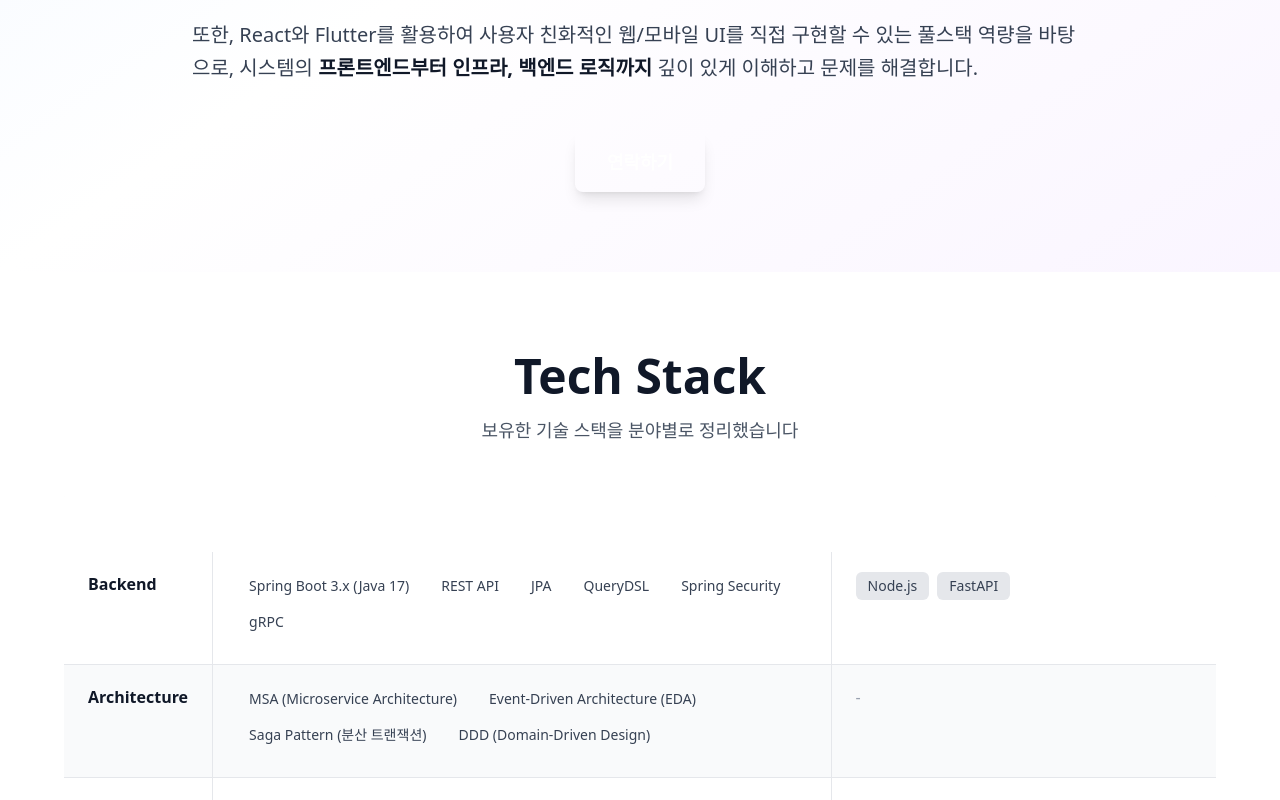
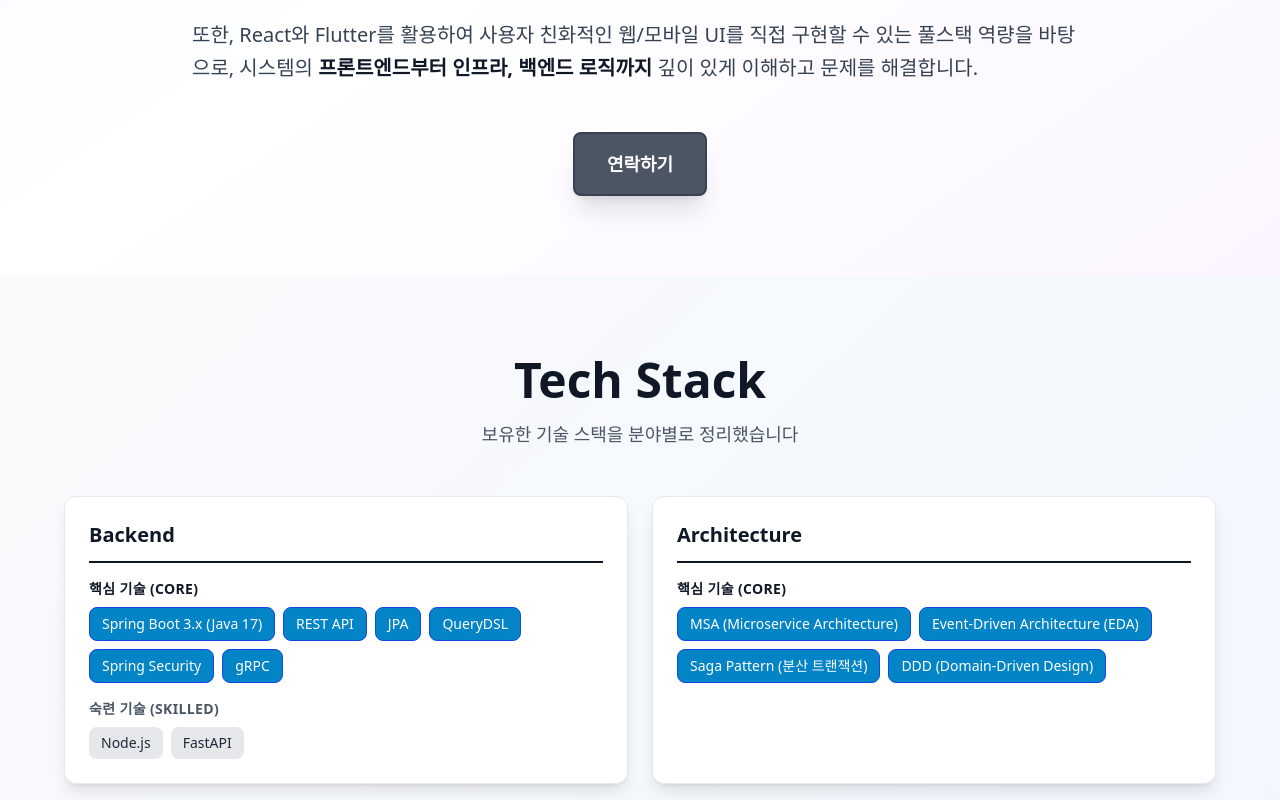
Before and after one commit to yukyoungs/my-react-portfolio, a React (Vite) app: page / in a window 1280 px wide. Shown: the part 600-1400 px from the top of the page. Built offline with nearby package versions, Linux system fonts and the light colour scheme.

Commit message:
Add animations and improve UI: add scroll animations, update Tech Stack to card layout, fix button colors, improve modal functionality

```diff
--- a/src/components/AboutMe.jsx
+++ b/src/components/AboutMe.jsx
@@ -1,14 +1,30 @@
+import { useScrollAnimation } from '../hooks/useScrollAnimation';
+
 const AboutMe = () => {
+  const [titleRef, titleVisible] = useScrollAnimation({ threshold: 0.2 });
+  const [contentRef, contentVisible] = useScrollAnimation({ threshold: 0.2 });
+  const [buttonRef, buttonVisible] = useScrollAnimation({ threshold: 0.2 });
+
   return (
     <section id="about-me" className="min-h-screen flex items-center justify-center bg-gradient-to-br from-blue-50 via-white to-purple-50 pt-20">
       <div className="container mx-auto px-4 py-20">
         <div className="max-w-4xl mx-auto text-center">
-          <h1 className="text-5xl md:text-6xl font-bold text-gray-900 mb-6 leading-tight">
+          <h1
+            ref={titleRef}
+            className={`text-5xl md:text-6xl font-bold text-gray-900 mb-6 leading-tight transition-all duration-1000 ${
+              titleVisible ? 'fade-in-up animate-visible' : 'opacity-0 translate-y-8'
+            }`}
+          >
             복잡한 시스템을 견고하게 설계하고 운영하는
             <span className="block text-primary-600 mt-2">풀스택 지향 백엔드 엔지니어</span>
           </h1>
 
-          <div className="mt-12 space-y-6 text-lg md:text-xl text-gray-700 leading-relaxed">
+          <div
+            ref={contentRef}
+            className={`mt-12 space-y-6 text-lg md:text-xl text-gray-700 leading-relaxed transition-all duration-1000 delay-200 ${
+              contentVisible ? 'fade-in-up animate-visible' : 'opacity-0 translate-y-8'
+            }`}
+          >
             <p className="text-left">
               저는 <strong className="text-gray-900">마이크로서비스 아키텍처(MSA)</strong>와{' '}
               <strong className="text-gray-900">이벤트 주도 아키텍처(EDA)</strong> 기반으로
@@ -29,7 +45,12 @@ const AboutMe = () => {
             </p>
           </div>
 
-          <div className="mt-12">
+          <div
+            ref={buttonRef}
+            className={`mt-12 transition-all duration-1000 delay-300 ${
+              buttonVisible ? 'fade-in-up animate-visible' : 'opacity-0 translate-y-8'
+            }`}
+          >
             <a
               href="#contact"
               onClick={(e) => {
@@ -45,7 +66,14 @@ const AboutMe = () => {
                   });
                 }
               }}
-              className="inline-block bg-primary-600 text-white px-8 py-4 rounded-lg font-semibold text-lg hover:bg-primary-700 transition-all transform hover:scale-105 shadow-lg hover:shadow-xl"
+              className="inline-block px-8 py-4 rounded-lg font-semibold text-lg transition-all transform hover:scale-110 shadow-xl hover:shadow-2xl border-2"
+              style={{ backgroundColor: '#4b5563', color: '#ffffff', borderColor: '#374151' }}
+              onMouseEnter={(e) => {
+                e.currentTarget.style.backgroundColor = '#374151';
+              }}
+              onMouseLeave={(e) => {
+                e.currentTarget.style.backgroundColor = '#4b5563';
+              }}
             >
               연락하기
             </a>
--- a/src/components/Contact.jsx
+++ b/src/components/Contact.jsx
@@ -1,4 +1,8 @@
+import { useScrollAnimation } from '../hooks/useScrollAnimation';
+
 const Contact = () => {
+  const [sectionRef, sectionVisible] = useScrollAnimation({ threshold: 0.1 });
+
   const contactInfo = [
     {
       name: 'GitHub',
@@ -32,25 +36,32 @@ const Contact = () => {
   return (
     <section id="contact" className="min-h-screen py-20 bg-gradient-to-br from-gray-900 via-gray-800 to-gray-900 text-white">
       <div className="container mx-auto px-4">
-        <div className="max-w-4xl mx-auto text-center">
-          <h2 className="text-4xl md:text-5xl font-bold mb-4">
+        <div ref={sectionRef} className="max-w-4xl mx-auto text-center">
+          <h2 className={`text-4xl md:text-5xl font-bold mb-4 transition-all duration-1000 ${
+            sectionVisible ? 'fade-in-down animate-visible' : 'opacity-0 -translate-y-8'
+          }`}>
             Contact
           </h2>
-          <p className="text-gray-300 mb-12 text-lg">
+          <p className={`text-gray-300 mb-12 text-lg transition-all duration-1000 delay-100 ${
+            sectionVisible ? 'fade-in-up animate-visible' : 'opacity-0 translate-y-8'
+          }`}>
             함께 일할 수 있는 기회를 기다리고 있습니다
           </p>
 
           <div className="grid grid-cols-1 md:grid-cols-3 gap-8 mb-16">
-            {contactInfo.map((contact) => (
+            {contactInfo.map((contact, index) => (
               <a
                 key={contact.name}
                 href={contact.link}
                 target={contact.name !== 'Email' ? '_blank' : '_self'}
                 rel={contact.name !== 'Email' ? 'noopener noreferrer' : ''}
-                className="bg-white/10 backdrop-blur-sm rounded-xl p-8 hover:bg-white/20 transition-all transform hover:scale-105 hover:shadow-2xl border border-white/20"
+                className={`bg-white/10 backdrop-blur-sm rounded-xl p-8 transition-all transform hover:scale-110 hover:shadow-2xl border border-white/20 hover-lift ${
+                  sectionVisible ? 'fade-in-up animate-visible' : 'opacity-0 translate-y-12'
+                }`}
+                style={{ transitionDelay: `${index * 0.15}s` }}
               >
                 <div className="flex flex-col items-center space-y-4">
-                  <div className="bg-primary-600 p-4 rounded-full">
+                  <div className="bg-primary-600 p-4 rounded-full transition-transform hover:rotate-12 hover:scale-110">
                     {contact.icon}
                   </div>
                   <h3 className="text-xl font-semibold">{contact.name}</h3>
--- a/src/components/Header.jsx
+++ b/src/components/Header.jsx
@@ -43,7 +43,7 @@ const Header = () => {
             <a
               href="#about-me"
               onClick={(e) => handleNavClick(e, 'about-me')}
-              className="hover:text-primary-600 transition-colors"
+              className="hover:text-primary-600 transition-all transform hover:scale-110"
             >
               송유경
             </a>
@@ -56,10 +56,10 @@ const Header = () => {
                 key={item}
                 href={`#${item.toLowerCase().replace(' ', '-')}`}
                 onClick={(e) => handleNavClick(e, item.toLowerCase().replace(' ', '-'))}
-                className="text-gray-700 hover:text-primary-600 font-medium transition-colors relative group"
+                className="text-gray-700 hover:text-primary-600 font-medium transition-all relative group transform hover:scale-110"
               >
                 {item}
-                <span className="absolute bottom-0 left-0 w-0 h-0.5 bg-primary-600 transition-all group-hover:w-full"></span>
+                <span className="absolute bottom-0 left-0 w-0 h-0.5 bg-primary-600 transition-all duration-300 group-hover:w-full"></span>
               </a>
             ))}
           </div>
--- a/src/components/Projects.jsx
+++ b/src/components/Projects.jsx
@@ -1,4 +1,5 @@
-import { useState } from 'react';
+import { useState, useEffect } from 'react';
+import { useScrollAnimation } from '../hooks/useScrollAnimation';
 
 // 이미지 로드 실패 시 placeholder를 보여주는 컴포넌트
 const ProjectImage = ({ src, alt, projectId }) => {
@@ -24,6 +25,26 @@ const ProjectImage = ({ src, alt, projectId }) => {
 
 const Projects = () => {
   const [selectedProject, setSelectedProject] = useState(null);
+  const [sectionRef, sectionVisible] = useScrollAnimation({ threshold: 0.1 });
+
+  // 모달이 열릴 때 body 스크롤 잠금 및 ESC 키로 닫기
+  useEffect(() => {
+    if (selectedProject) {
+      document.body.style.overflow = 'hidden';
+      const handleEscape = (e) => {
+        if (e.key === 'Escape') {
+          setSelectedProject(null);
+        }
+      };
+      document.addEventListener('keydown', handleEscape);
+      return () => {
+        document.body.style.overflow = 'unset';
+        document.removeEventListener('keydown', handleEscape);
+      };
+    } else {
+      document.body.style.overflow = 'unset';
+    }
+  }, [selectedProject]);
 
   const projects = [
     {
@@ -93,25 +114,33 @@ const Projects = () => {
   return (
     <section id="projects" className="min-h-screen py-20 bg-gradient-to-br from-gray-50 to-blue-50">
       <div className="container mx-auto px-4">
-        <div className="max-w-6xl mx-auto">
-          <h2 className="text-4xl md:text-5xl font-bold text-center text-gray-900 mb-4">
+        <div ref={sectionRef} className="max-w-6xl mx-auto">
+          <h2 className={`text-4xl md:text-5xl font-bold text-center text-gray-900 mb-4 transition-all duration-1000 ${
+            sectionVisible ? 'fade-in-down animate-visible' : 'opacity-0 -translate-y-8'
+          }`}>
             Projects
           </h2>
-          <p className="text-center text-gray-600 mb-12 text-lg">
+          <p className={`text-center text-gray-600 mb-12 text-lg transition-all duration-1000 delay-100 ${
+            sectionVisible ? 'fade-in-up animate-visible' : 'opacity-0 translate-y-8'
+          }`}>
             주요 프로젝트 경험을 소개합니다
           </p>
 
           <div className="grid grid-cols-1 md:grid-cols-2 gap-6">
-            {projects.map((project) => (
+            {projects.map((project, index) => (
               <div
                 key={project.id}
                 onClick={() => setSelectedProject(project)}
-                className="bg-white rounded-xl shadow-lg overflow-hidden cursor-pointer transform transition-all hover:scale-105 hover:shadow-2xl border border-gray-200"
+                className={`bg-white rounded-xl shadow-lg overflow-hidden cursor-pointer transform transition-all duration-500 hover:scale-105 hover:shadow-2xl border border-gray-200 hover-lift ${
+                  sectionVisible ? 'fade-in-up animate-visible' : 'opacity-0 translate-y-12'
+                }`}
+                style={{ transitionDelay: `${index * 0.15}s` }}
               >
                 {/* 프로젝트 이미지 */}
-                <div className="relative h-48 overflow-hidden">
+                <div className="relative h-48 overflow-hidden group">
+                  <div className="absolute inset-0 bg-gradient-to-t from-black/50 to-transparent opacity-0 group-hover:opacity-100 transition-opacity duration-300 z-10"></div>
                   <ProjectImage src={project.image} alt={project.title} projectId={project.id} />
-                  <div className="absolute top-4 right-4 bg-white/90 backdrop-blur-sm px-3 py-1 rounded-full">
+                  <div className="absolute top-4 right-4 bg-white/90 backdrop-blur-sm px-3 py-1 rounded-full transition-transform group-hover:scale-110 z-20">
                     <span className="text-primary-600 font-bold text-sm">#{project.id}</span>
                   </div>
                 </div>
@@ -168,12 +197,20 @@ const Projects = () => {
       {/* Modal */}
       {selectedProject && (
         <div
-          className="fixed inset-0 bg-black/50 flex items-center justify-center z-50 p-4"
+          className="fixed inset-0 bg-black/60 backdrop-blur-sm flex items-center justify-center z-[100] p-4"
           onClick={() => setSelectedProject(null)}
+          style={{
+            animation: 'fadeIn 0.3s ease-out forwards',
+          }}
         >
           <div
             className="bg-white rounded-xl max-w-4xl w-full max-h-[90vh] overflow-y-auto shadow-2xl"
-            onClick={(e) => e.stopPropagation()}
+            onClick={(e) => {
+              e.stopPropagation();
+            }}
+            style={{
+              animation: 'scaleIn 0.3s ease-out forwards',
+            }}
           >
             <div className="sticky top-0 bg-gradient-to-r from-primary-600 to-primary-700 text-white p-6 flex justify-between items-start">
               <div>
--- a/src/components/TechStack.jsx
+++ b/src/components/TechStack.jsx
@@ -1,4 +1,8 @@
+import { useScrollAnimation } from '../hooks/useScrollAnimation';
+
 const TechStack = () => {
+  const [sectionRef, sectionVisible] = useScrollAnimation({ threshold: 0.1 });
+
   const techData = [
     {
       category: 'Backend',
@@ -39,70 +43,76 @@ const TechStack = () => {
   ];
 
   return (
-    <section id="tech-stack" className="min-h-screen py-20 bg-white">
+    <section id="tech-stack" className="min-h-screen py-20 bg-gradient-to-br from-gray-50 to-blue-50">
       <div className="container mx-auto px-4">
-        <div className="max-w-6xl mx-auto">
-          <h2 className="text-4xl md:text-5xl font-bold text-center text-gray-900 mb-4">
+        <div ref={sectionRef} className="max-w-6xl mx-auto">
+          <h2 className={`text-4xl md:text-5xl font-bold text-center text-gray-900 mb-4 transition-all duration-1000 ${
+            sectionVisible ? 'fade-in-down animate-visible' : 'opacity-0 -translate-y-8'
+          }`}>
             Tech Stack
           </h2>
-          <p className="text-center text-gray-600 mb-12 text-lg">
+          <p className={`text-center text-gray-600 mb-12 text-lg transition-all duration-1000 delay-100 ${
+            sectionVisible ? 'fade-in-up animate-visible' : 'opacity-0 translate-y-8'
+          }`}>
             보유한 기술 스택을 분야별로 정리했습니다
           </p>
 
-          <div className="overflow-x-auto">
-            <table className="w-full border-collapse bg-white shadow-lg rounded-lg overflow-hidden">
-              <thead>
-                <tr className="bg-gradient-to-r from-primary-600 to-primary-700 text-white">
-                  <th className="px-6 py-4 text-left font-semibold text-lg border-r border-primary-500">
-                    분야
-                  </th>
-                  <th className="px-6 py-4 text-left font-semibold text-lg border-r border-primary-500">
-                    핵심 기술 (Core)
-                  </th>
-                  <th className="px-6 py-4 text-left font-semibold text-lg">
-                    숙련 기술 (Skilled)
-                  </th>
-                </tr>
-              </thead>
-              <tbody>
-                {techData.map((tech, index) => (
-                  <tr
-                    key={tech.category}
-                    className={`border-b border-gray-200 transition-colors hover:bg-gray-50 ${
-                      index % 2 === 0 ? 'bg-white' : 'bg-gray-50'
-                    }`}
-                  >
-                    <td className="px-6 py-5 font-semibold text-gray-900 border-r border-gray-200 align-top w-32">
-                      {tech.category}
-                    </td>
-                    <td className="px-6 py-5 text-gray-700 border-r border-gray-200 align-top">
-                      {tech.core.split(', ').map((item, i) => (
-                        <span
-                          key={i}
-                          className="inline-block bg-primary-100 text-primary-800 px-3 py-1 rounded-md text-sm font-medium mr-2 mb-2"
-                        >
-                          {item}
-                        </span>
-                      ))}
-                    </td>
-                    <td className="px-6 py-5 text-gray-700 align-top">
-                      {tech.skilled ? (
-                        tech.skilled.split(', ').map((item, i) => (
+          <div className="grid grid-cols-1 md:grid-cols-2 gap-6">
+            {techData.map((tech, index) => (
+              <div
+                key={tech.category}
+                className={`bg-white rounded-xl shadow-lg p-6 border border-gray-200 transition-all duration-500 hover:shadow-xl hover-lift ${
+                  sectionVisible ? 'fade-in-up animate-visible' : 'opacity-0 translate-y-12'
+                }`}
+                style={{ transitionDelay: `${index * 0.1}s` }}
+              >
+                <h3 className="text-xl font-bold text-gray-900 mb-4 pb-3 border-b-2 border-primary-600">
+                  {tech.category}
+                </h3>
+
+                <div className="space-y-4">
+                  <div>
+                    <h4 className="text-sm font-semibold text-primary-700 mb-2 uppercase tracking-wide">
+                      핵심 기술 (Core)
+                    </h4>
+                    <div className="flex flex-wrap gap-2">
+                      {tech.core && tech.core.trim() ? (
+                        tech.core.split(', ').map((item, i) => (
                           <span
                             key={i}
-                            className="inline-block bg-gray-200 text-gray-700 px-3 py-1 rounded-md text-sm font-medium mr-2 mb-2"
+                            className="inline-block bg-blue-600 text-white px-3 py-1.5 rounded-lg text-sm font-medium transition-all hover:scale-110 hover:shadow-md hover:bg-blue-700 border border-blue-700"
+                            style={{ backgroundColor: '#0284c7', color: '#ffffff' }}
                           >
-                            {item}
+                            {item.trim()}
                           </span>
                         ))
                       ) : (
-                        <span className="text-gray-400">-</span>
+                        <span className="text-gray-400 text-sm">-</span>
                       )}
-                    </td>
-                  </tr>
-                ))}
-              </tbody>
-            </table>
+                    </div>
+                  </div>
+
+                  {tech.skilled && (
+                    <div>
+                      <h4 className="text-sm font-semibold text-gray-600 mb-2 uppercase tracking-wide">
+                        숙련 기술 (Skilled)
+                      </h4>
+                      <div className="flex flex-wrap gap-2">
+                        {tech.skilled.split(', ').map((item, i) => (
+                          <span
+                            key={i}
+                            className="inline-block px-3 py-1.5 rounded-lg text-sm font-medium transition-all hover:scale-110 hover:shadow-md"
+                            style={{ backgroundColor: '#e5e7eb', color: '#1f2937' }}
+                          >
+                            {item.trim()}
+                          </span>
+                        ))}
+                      </div>
+                    </div>
+                  )}
+                </div>
+              </div>
+            ))}
           </div>
         </div>
       </div>
--- /dev/null
+++ b/src/hooks/useScrollAnimation.js
@@ -0,0 +1,35 @@
+import { useEffect, useRef, useState } from 'react';
+
+// 스크롤 시 요소가 화면에 나타나면 애니메이션 트리거
+export const useScrollAnimation = (options = {}) => {
+  const [isVisible, setIsVisible] = useState(false);
+  const ref = useRef(null);
+
+  useEffect(() => {
+    const observer = new IntersectionObserver(
+      ([entry]) => {
+        if (entry.isIntersecting) {
+          setIsVisible(true);
+          // 한 번만 트리거하고 싶다면 아래 주석을 해제
+          // observer.unobserve(entry.target);
+        }
+      },
+      {
+        threshold: options.threshold || 0.1,
+        rootMargin: options.rootMargin || '0px',
+      }
+    );
+
+    if (ref.current) {
+      observer.observe(ref.current);
+    }
+
+    return () => {
+      if (ref.current) {
+        observer.unobserve(ref.current);
+      }
+    };
+  }, [options.threshold, options.rootMargin]);
+
+  return [ref, isVisible];
+};
--- a/src/index.css
+++ b/src/index.css
@@ -10,3 +10,165 @@
     color: rgb(17 24 39);
   }
 }
+
+@layer utilities {
+  /* 페이드인 애니메이션 */
+  .fade-in {
+    animation: fadeIn 0.8s ease-out forwards;
+    opacity: 0;
+  }
+
+  .fade-in-up {
+    animation: fadeInUp 0.8s ease-out forwards;
+    opacity: 0;
+    transform: translateY(30px);
+  }
+
+  .fade-in-down {
+    animation: fadeInDown 0.8s ease-out forwards;
+    opacity: 0;
+    transform: translateY(-30px);
+  }
+
+  .fade-in-left {
+    animation: fadeInLeft 0.8s ease-out forwards;
+    opacity: 0;
+    transform: translateX(-30px);
+  }
+
+  .fade-in-right {
+    animation: fadeInRight 0.8s ease-out forwards;
+    opacity: 0;
+    transform: translateX(30px);
+  }
+
+  .fade-in-delay-1 {
+    animation-delay: 0.1s;
+  }
+
+  .fade-in-delay-2 {
+    animation-delay: 0.2s;
+  }
+
+  .fade-in-delay-3 {
+    animation-delay: 0.3s;
+  }
+
+  .fade-in-delay-4 {
+    animation-delay: 0.4s;
+  }
+
+  .animate-visible {
+    opacity: 1;
+    transform: translateY(0) translateX(0);
+  }
+
+  /* 스케일 애니메이션 */
+  .scale-in {
+    animation: scaleIn 0.6s ease-out forwards;
+    opacity: 0;
+    transform: scale(0.9);
+  }
+
+  /* 타이핑 효과 */
+  @keyframes typing {
+    from {
+      width: 0;
+    }
+    to {
+      width: 100%;
+    }
+  }
+
+  @keyframes blink-caret {
+    from, to {
+      border-color: transparent;
+    }
+    50% {
+      border-color: #0284c7;
+    }
+  }
+
+  /* 그라데이션 애니메이션 */
+  @keyframes gradient {
+    0% {
+      background-position: 0% 50%;
+    }
+    50% {
+      background-position: 100% 50%;
+    }
+    100% {
+      background-position: 0% 50%;
+    }
+  }
+
+  .animate-gradient {
+    background-size: 200% 200%;
+    animation: gradient 15s ease infinite;
+  }
+
+  /* 펄스 효과 */
+  @keyframes pulse-slow {
+    0%, 100% {
+      opacity: 1;
+    }
+    50% {
+      opacity: 0.5;
+    }
+  }
+
+  .animate-pulse-slow {
+    animation: pulse-slow 3s cubic-bezier(0.4, 0, 0.6, 1) infinite;
+  }
+
+  /* 호버 리프트 효과 */
+  .hover-lift {
+    transition: transform 0.3s ease, box-shadow 0.3s ease;
+  }
+
+  .hover-lift:hover {
+    transform: translateY(-8px);
+    box-shadow: 0 20px 25px -5px rgba(0, 0, 0, 0.1), 0 10px 10px -5px rgba(0, 0, 0, 0.04);
+  }
+}
+
+@keyframes fadeIn {
+  to {
+    opacity: 1;
+  }
+}
+
+@keyframes fadeInUp {
+  to {
+    opacity: 1;
+    transform: translateY(0);
+  }
+}
+
+@keyframes fadeInDown {
+  to {
+    opacity: 1;
+    transform: translateY(0);
+  }
+}
+
+@keyframes fadeInLeft {
+  to {
+    opacity: 1;
+    transform: translateX(0);
+  }
+}
+
+@keyframes fadeInRight {
+  to {
+    opacity: 1;
+    transform: translateX(0);
+  }
+}
+
+@keyframes scaleIn {
+  to {
+    opacity: 1;
+    transform: scale(1);
+  }
+}
```
